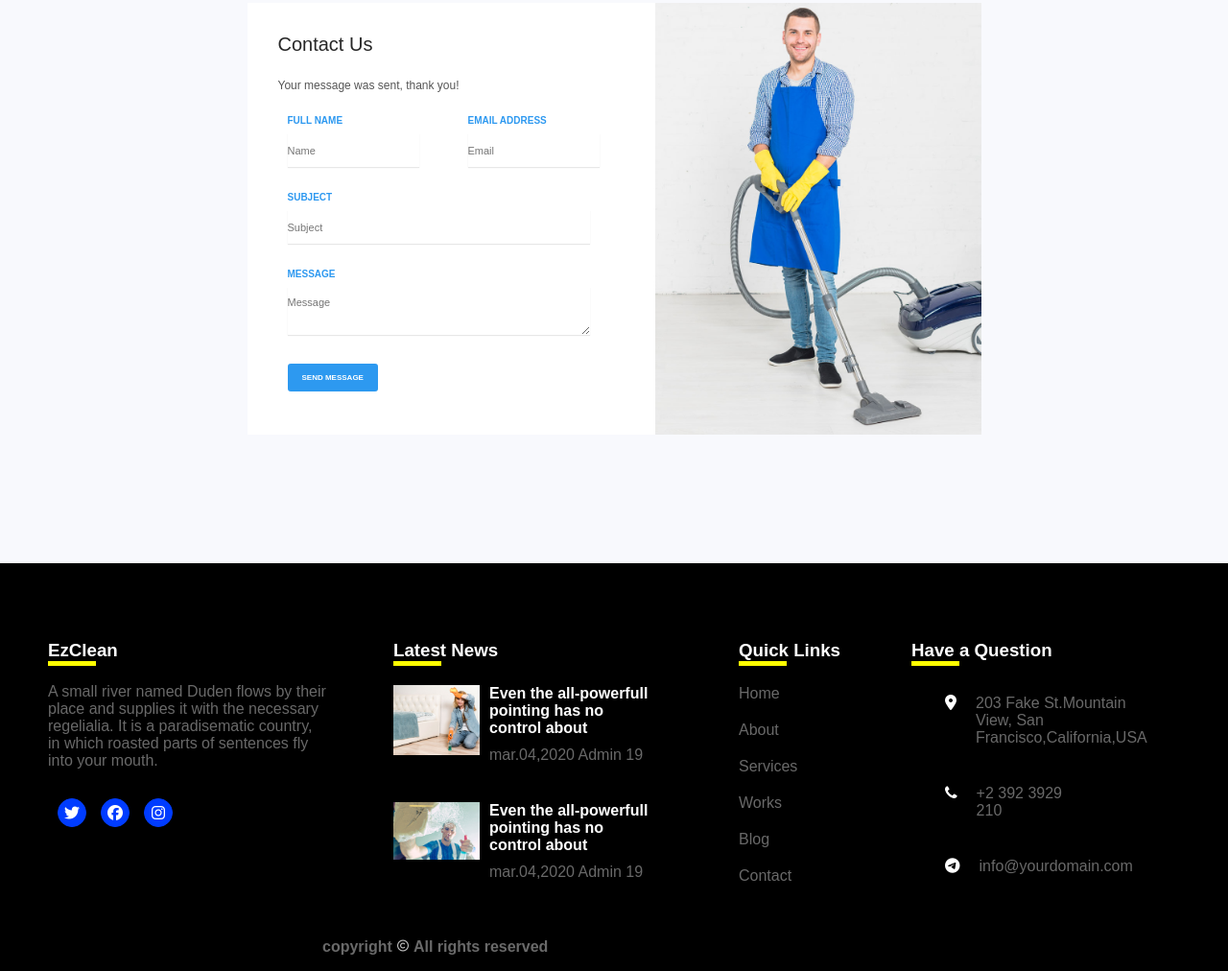
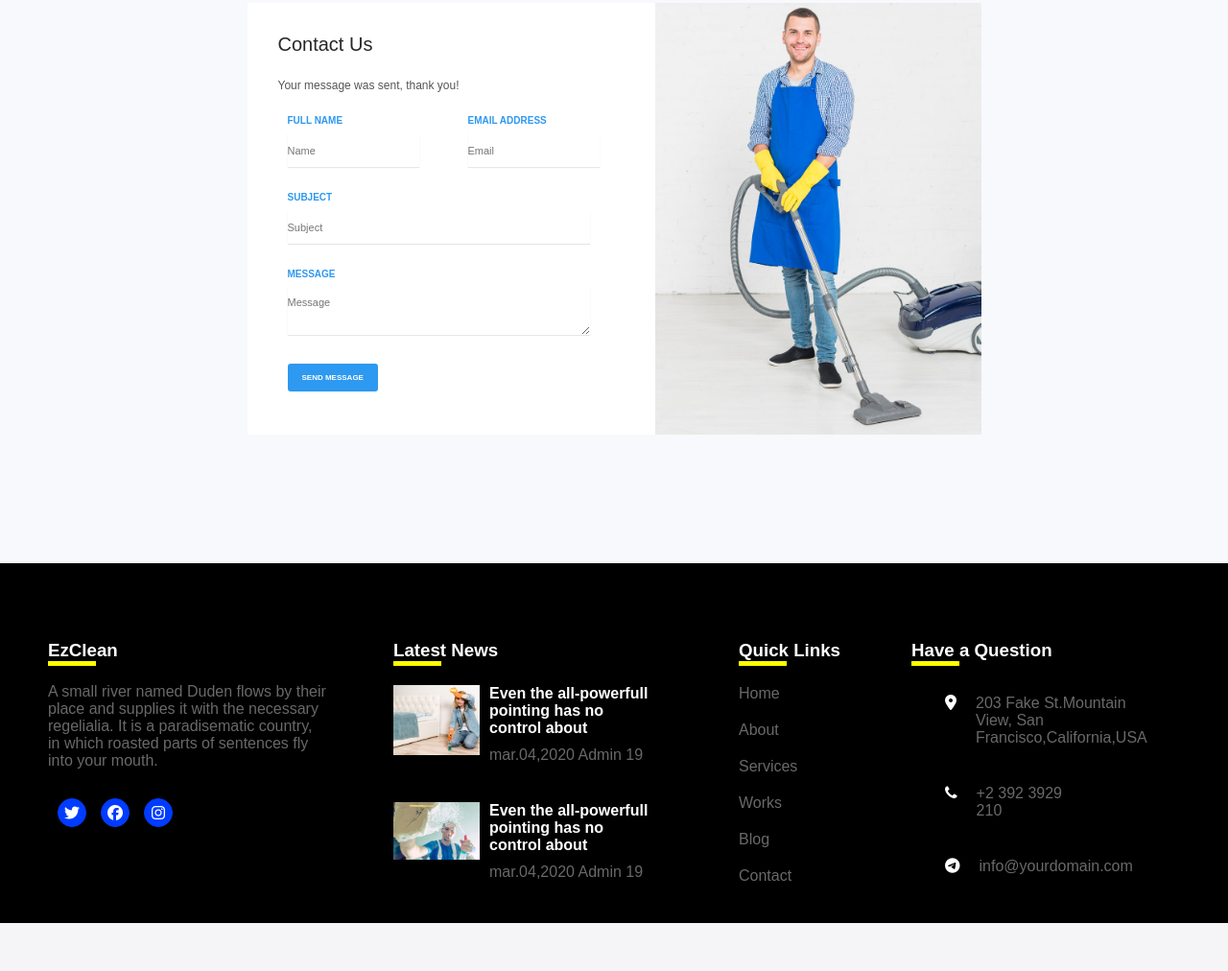
Before and after one commit to jaya2104/jayasree-gowebez, a plain HTML site: page index.html in a window 1280 px wide. Shown: the part 5241-6253 px from the top of the page at 96% size. After the commit the page ends 6213 px from the top, so only its background shows below. Drawn offline with Linux system fonts and the light colour scheme.

Commit message:
index.html

```diff
--- a/index.html
+++ b/index.html
@@ -680,9 +680,6 @@
                     </div>
                 </div>
             </div>
-            <div class="copyright">
-                <h4>copyright<i class="fa-regular fa-copyright fa-xs" style="color: #c0c0c0;"></i>All rights reserved</h4>
-            </div>
         </div>
     </div>
     <script src="./assets/js/script.js"></script>
```
